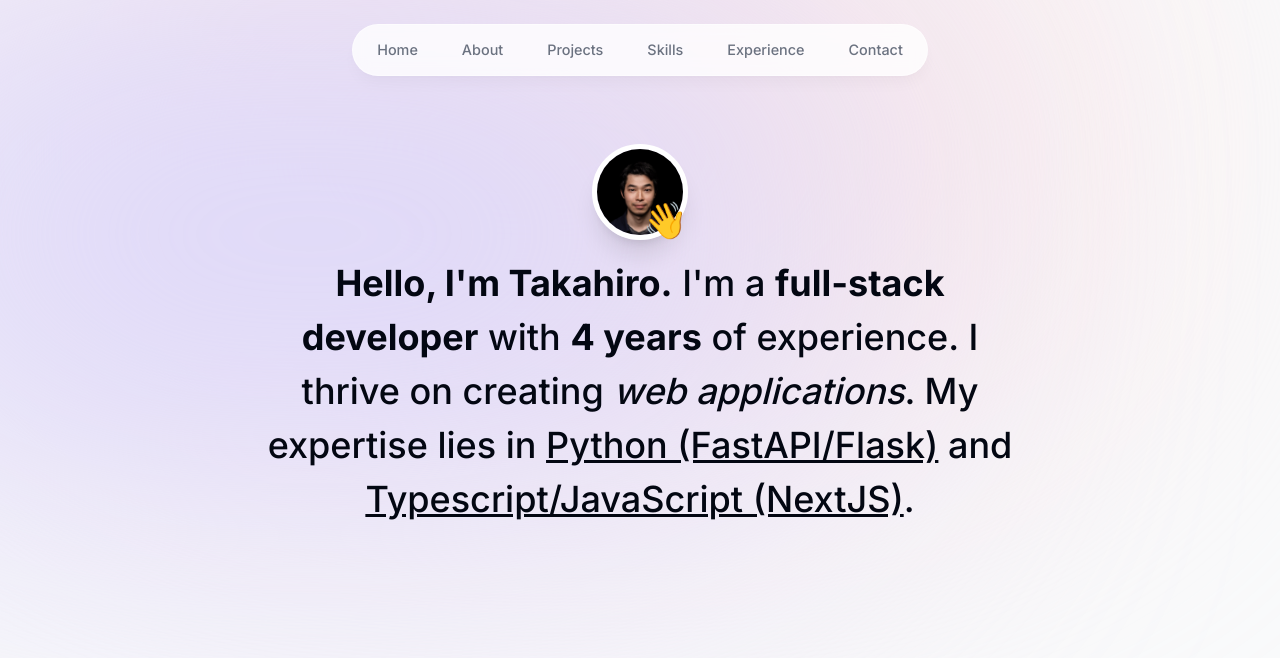
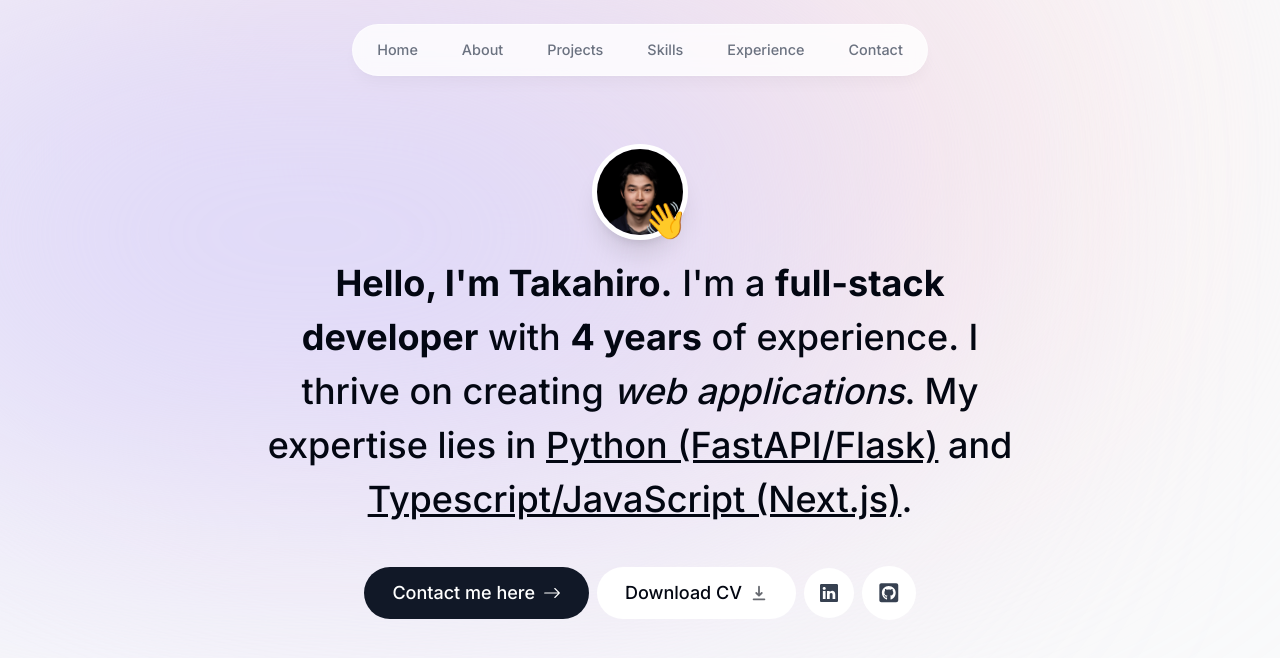
Before and after one commit to takahiromitsui/portfolio-website, a Next.js app: page / in a window 1280 px wide. Shown: the top 658 px of the page. Built offline with nearby package versions, Linux system fonts and the light colour scheme.

Commit message:
feat: add buttons on intro

```diff
--- a/src/components/intro.tsx
+++ b/src/components/intro.tsx
@@ -2,6 +2,10 @@
 import Image from 'next/image';
 import portrait from '../../public/portrait.jpg';
 import { motion } from 'framer-motion';
+import Link from 'next/link';
+import { BsArrowRight, BsLinkedin } from 'react-icons/bs';
+import { HiDownload } from 'react-icons/hi';
+import { FaGithubSquare } from 'react-icons/fa';
 
 export default function Intro() {
 	return (
@@ -63,8 +67,47 @@
 				<span className='font-bold'>4 years</span> of experience. I thrive on
 				creating <span className='italic'>web applications</span>. My expertise
 				lies in <span className='underline'>Python (FastAPI/Flask)</span> and{' '}
-				<span className='underline'>Typescript/JavaScript (NextJS)</span>.
+				<span className='underline'>Typescript/JavaScript (Next.js)</span>.
 			</motion.h1>
+			<motion.div
+				className='flex flex-col sm:flex-row items-center justify-center gap-2 px-4 text-lg font-medium'
+				initial={{ opacity: 0, y: 100 }}
+				animate={{ opacity: 1, y: 0 }}
+				transition={{
+					delay: 0.1,
+				}}
+			>
+				<Link
+					className='group bg-gray-900 text-white px-7 py-3 flex items-center gap-2 rounded-full outline-none focus:scale-110 hover:scale-110 hover:bg-gray-950 active:scale-105 transition'
+					href='#contact'
+				>
+					Contact me here <BsArrowRight />
+				</Link>
+				<a
+					className='group bg-white px-7 py-3 flex items-center gap-2 rounded-full outline-none focus:scale-110 hover:scale-110 active:scale-105 transition cursor-pointer borderBlack dark:bg-white/10'
+					href='/CV.pdf'
+					download
+				>
+					Download CV{' '}
+					<HiDownload className='opacity-60 group-hover:translate-y-1 transition' />
+				</a>
+
+				<a
+					className='bg-white p-4 text-gray-700 hover:text-gray-950 flex items-center gap-2 rounded-full focus:scale-[1.15] hover:scale-[1.15] active:scale-105 transition cursor-pointer borderBlack dark:bg-white/10 dark:text-white/60'
+					href='https://www.linkedin.com/in/takahiro-mitsui-b68238207'
+					target='_blank'
+				>
+					<BsLinkedin />
+				</a>
+
+				<a
+					className='bg-white p-4 text-gray-700 flex items-center gap-2 text-[1.35rem] rounded-full focus:scale-[1.15] hover:scale-[1.15] hover:text-gray-950 active:scale-105 transition cursor-pointer borderBlack dark:bg-white/10 dark:text-white/60'
+					href='https://github.com/takahiromitsui'
+					target='_blank'
+				>
+					<FaGithubSquare />
+				</a>
+			</motion.div>
 		</section>
 	);
 }
```
